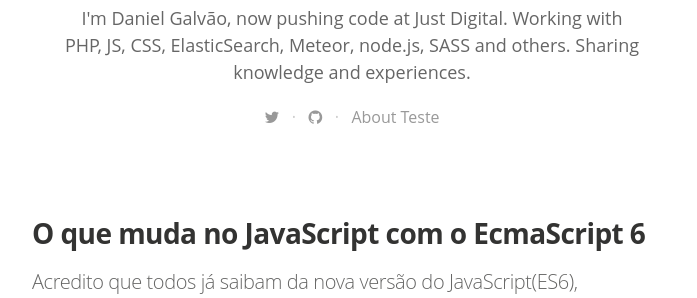
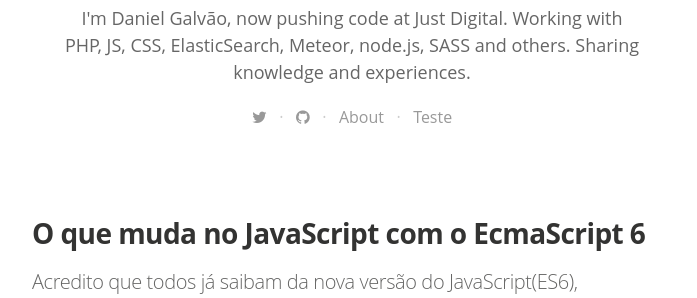
Before and after one commit to danielGalvao/danielGalvao.github.io, a Jekyll site: the page built from index.html, in a window 1280 px wide. Shown: the part 587-885 px from the top of the page, without its empty margins (288-985 px from the left). Built offline with Jekyll 4.4.1, drawn with Linux system fonts in a browser that asks for light colours; nearby versions of some CDN libraries; some web fonts are replaced; the list of posts is cut into pages by our own code.

Commit message:
Testing menu

```diff
--- a/index.html
+++ b/index.html
@@ -24,6 +24,7 @@ layout: default
         {% endif %}
       {% endfor %}
       <a href="/about/">About</a>
+      &nbsp;&nbsp;·&nbsp;&nbsp;
       <a href="/teste/">Teste</a>
     </div>
 </header>
```
